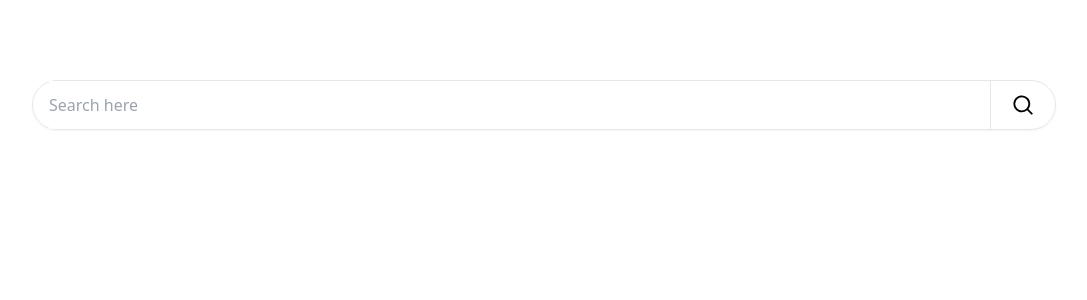
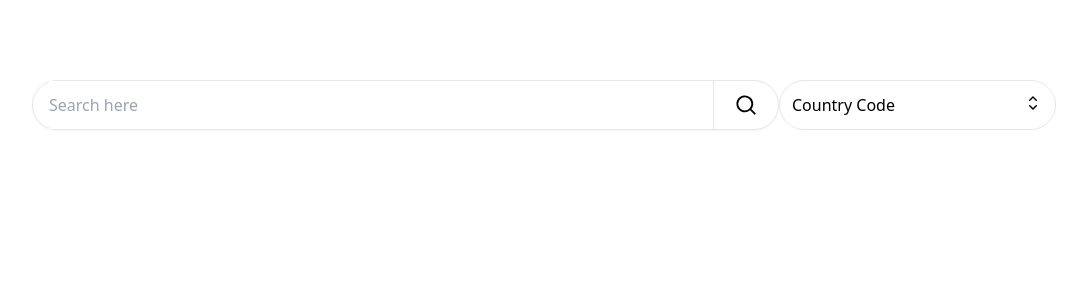
Before and after one commit to SandyN90/satellites, a Vue app: page / in a window 1280 px wide. Shown: the top 300 px of the page, without its empty margins (96-1183 px from the left). Built offline with nearby package versions, Linux system fonts and the light colour scheme.

Commit message:
Added filter

```diff
--- /dev/null
+++ b/src/components/Filter.vue
@@ -0,0 +1,64 @@
+<template>
+    <Combobox v-model="selectedfilter">
+        <div class="block">
+            <ComboboxButton>
+                <div class="border border-gray-200 rounded-full flex px-3 py-3">
+                    <ComboboxInput @change="query = $event.target.value" class="focus:outline-0" />
+                    <ChevronUpDownIcon class="w-5 h-5" />
+                </div>
+            </ComboboxButton>
+
+            <ComboboxOptions class="border border-gray-200 rounded-lg pl-2">
+                <ComboboxOption v-for="item in filteredPeople" :key="item" :value="filterTypes[item]" @click="filterChanged(item)">
+                    {{ filterTypes[item] }}
+                </ComboboxOption>
+            </ComboboxOptions>
+
+        </div>
+    </Combobox>
+</template>
+
+<script setup lang="ts">
+import { ref, computed, PropType, watch } from 'vue'
+import {
+    Combobox,
+    ComboboxInput,
+    ComboboxOptions,
+    ComboboxOption,
+    ComboboxButton
+} from '@headlessui/vue'
+import { ChevronUpDownIcon } from '@heroicons/vue/20/solid';
+
+const props = defineProps({
+    filters: {
+        type: Object as PropType<Record<string, string>>,
+        default: () => {}
+    }
+})
+
+const emit = defineEmits(["selectFilter"])
+
+const filterTypes = ref<Record<string, string>>({
+    "countryCode": "Country Code",
+    "orbitCode": "Orbit Code",
+    "objectType": "Object Type"
+});
+const selectedfilter = ref(filterTypes.value["countryCode"]);
+const query = ref('');
+
+watch(() => props.filters, (value) => {
+    filterTypes.value = value;
+})
+
+const filteredPeople = computed(() =>
+    query.value === ''
+        ? Object.keys(filterTypes.value)
+        : Object.keys(filterTypes.value).filter((item) => {
+            return item.toLowerCase().includes(query.value.toLowerCase())
+        })
+)
+
+const filterChanged = (item: string) => {
+    emit("selectFilter", item);
+}
+</script>
--- a/src/components/HelloWorld.vue
+++ b/src/components/HelloWorld.vue
@@ -2,15 +2,17 @@
 <template>
   <div class="flex justify-center max-w-lg sm:max-w-xl md:max-w-3xl lg:max-w-5xl mt-5 sm:mt-10 lg:mt-20 mx-auto">
     <SearchBar @search-query-result="getResult($event)" />
+    <Filter @select-filter="newFilter = $event" />
   </div>
   <SearchResults v-show="searchedResult.length" :search-results="searchedResult" />
 </template>
 
 <script setup lang="ts">
 import SearchBar from './SearchBar.vue';
+import Filter from './Filter.vue';
 import SearchResults from './SearchResults.vue';
 import satelliteJSON from "../assets/satellites.json"
-import { onMounted, ref } from 'vue';
+import { onMounted, ref, computed } from 'vue';
 
 interface SatelliteData {
   name: string | null;
@@ -23,19 +25,21 @@ interface SatelliteData {
   orbitCode: string | null
 }
 
-const jsonData = Object.values(satelliteJSON);
+const jsonData: SatelliteData[] = Object.values(satelliteJSON);
 const searchedResult = ref<SatelliteData[]>([]);
+const newFilter = ref("");
 
+const filteredData = computed(() => newFilter.value === "" ? jsonData : jsonData.filter((satellite) => satellite[newFilter.value as keyof SatelliteData]));
+
+const getResult = (query: string) => {
+  searchedResult.value = query === ''
+    ? filteredData.value
+    : filteredData.value.filter((satellite) => {
+      return (satellite.name?.toLowerCase().match(query.toLowerCase()) || satellite.noradCatId.match(query))
+    })
+};
 
 onMounted(() => {
   console.log(jsonData);
 })
-
-const getResult = (query: string) => {
-  searchedResult.value = query === ''
-    ? jsonData
-    : jsonData.filter((satellite) => {
-      return (satellite.name?.toLowerCase().match(query.toLowerCase()) || satellite.noradCatId.match(query))
-    })
-};
 </script>
--- a/src/components/SearchResults.vue
+++ b/src/components/SearchResults.vue
@@ -78,8 +78,9 @@ const currentSearchedItems = ref<SatelliteData[]>([]);
 const itemsToDisplay = ref<SatelliteData[]>([]);
 const currentPageNo = ref(1);
 
-const isLeftArrowShow = computed(() => currentPageNo.value > 1 && currentPageNo.value < currentSearchedItems.value.length);
-const isRightArrowShow = computed(() => currentPageNo.value < currentSearchedItems.value.length);
+const isLeftArrowShow = computed(() => currentPageNo.value > 1 && currentPageNo.value < currentSearchedItems.value.length / 10);
+const isRightArrowShow = computed(() => currentPageNo.value + 1 < currentSearchedItems.value.length / 10);
+
 watch(() => props.searchResults, (results) => {
   currentSearchedItems.value = results;
   itemsToDisplay.value = results.slice(0, 10);
```
